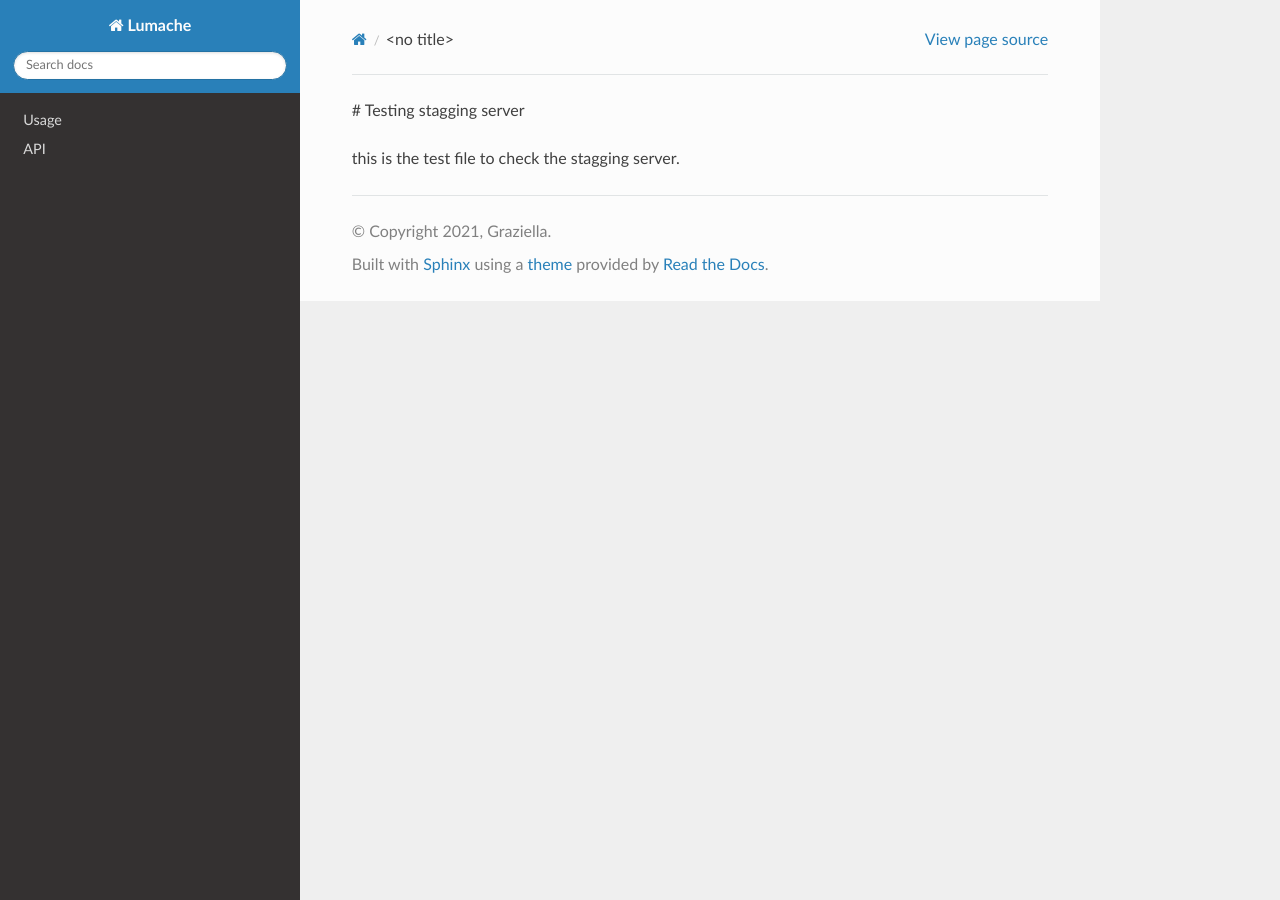
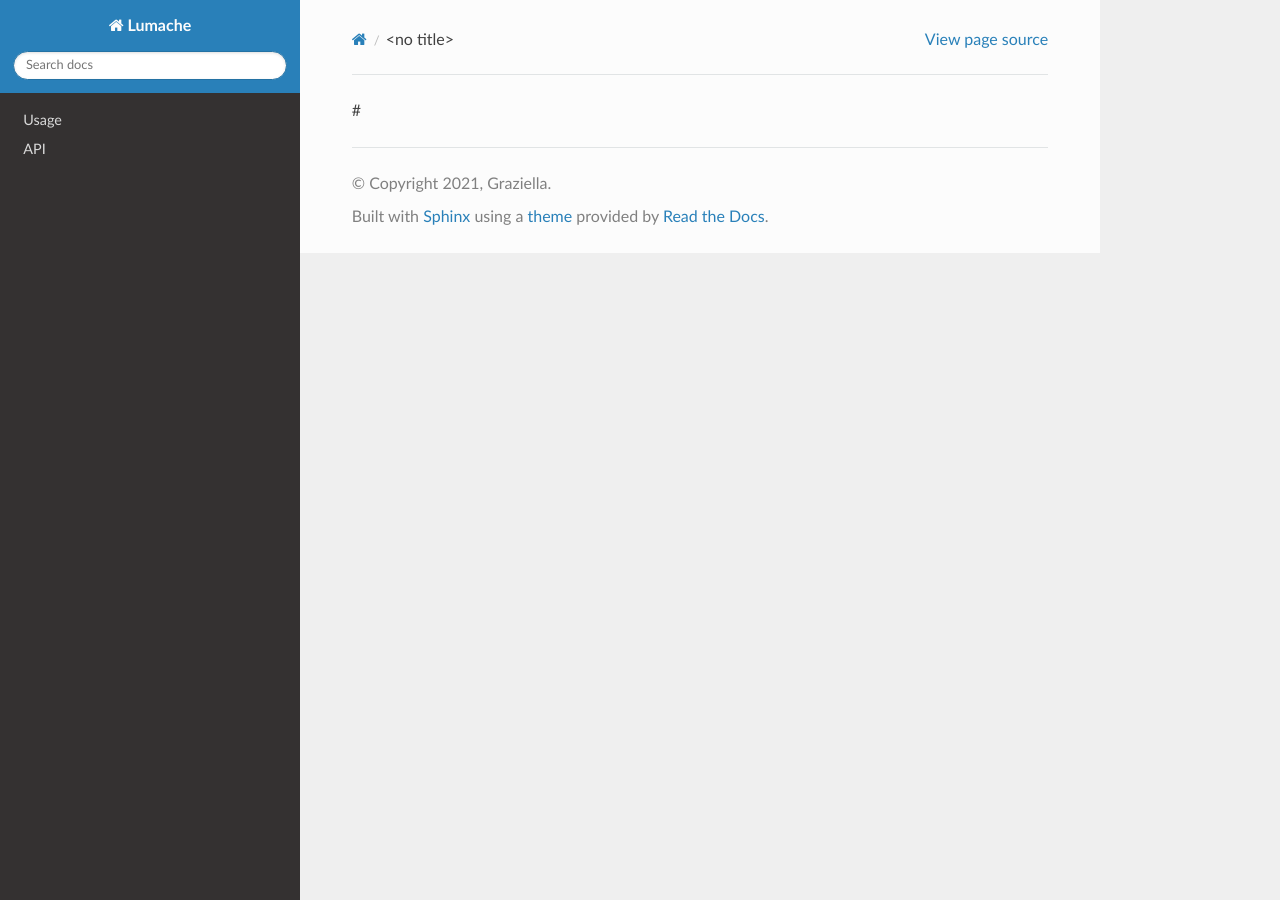
Before and after one commit to bsharmak/documentation, a Sphinx documentation site: the page built from docs/source/stagging-test.rst, in a window 1280 px wide. Built offline with Sphinx 7.4.7 and the Read the Docs theme 3.1.0, drawn with Linux system fonts in a browser that asks for light colours.

Commit message:
testandtry

```diff
--- a/docs/source/stagging-test.rst
+++ b/docs/source/stagging-test.rst
@@ -1,3 +1 @@
-# Testing stagging server
-
-this is the test file to check the stagging server.
+#
```
Also changed, not shown: .readthedocs.yaml.
